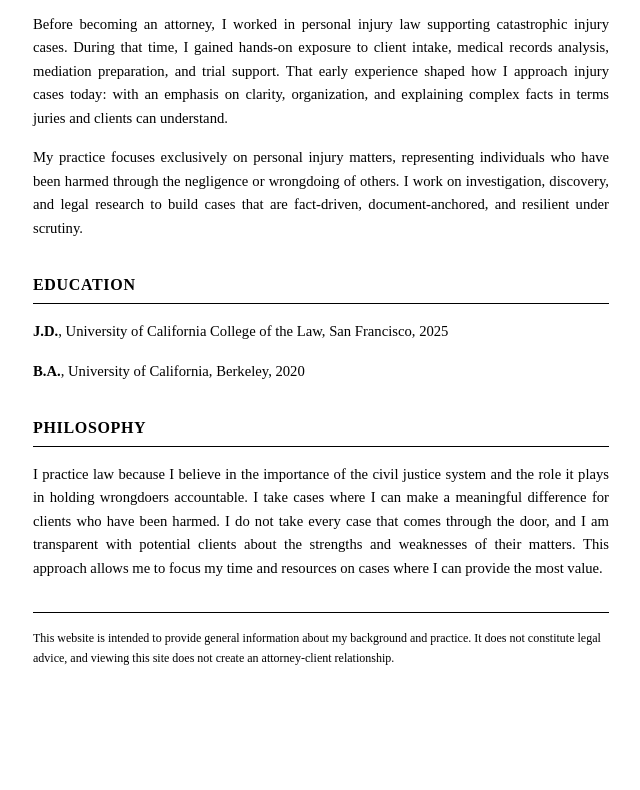
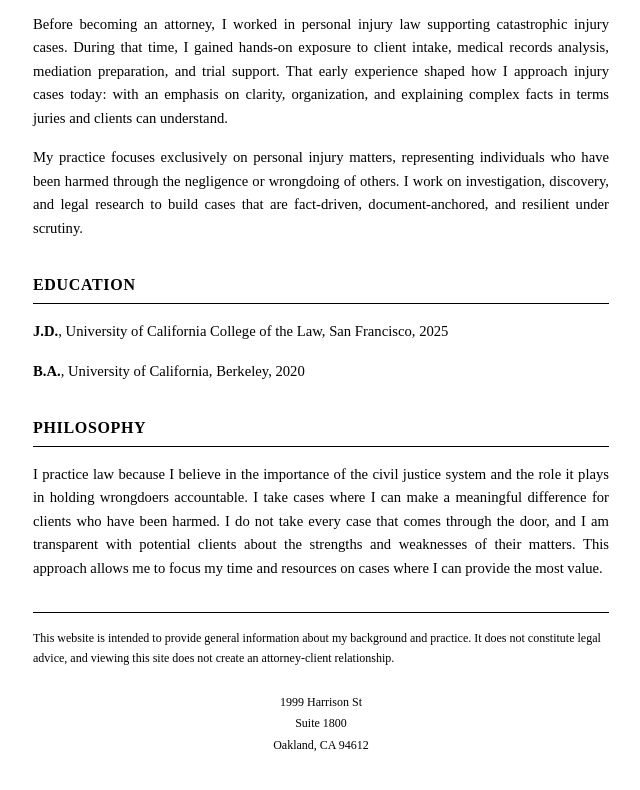
Before and after one commit to sersiousSenpai/yusufalbazian.com, a plain HTML site: page index.html in a window 1280 px wide. Shown: the part 871-1661 px from the top of the page, without its empty margins (319-959 px from the left). Drawn offline with Linux system fonts and the light colour scheme.

Commit message:
Add office address to footer with proper formatting and spacing

```diff
--- a/index.html
+++ b/index.html
@@ -157,6 +157,12 @@
       margin-bottom: 6pt;
     }
 
+    .footer .address {
+      text-align: center;
+      line-height: 1.8;
+      padding-top: 12pt;
+    }
+
     a {
       color: #000;
       text-decoration: underline;
@@ -262,6 +268,11 @@
       <p>
         This website is intended to provide general information about my background and practice. It does not constitute legal advice, and viewing this site does not create an attorney-client relationship.
       </p>
+      <p class="address">
+        1999 Harrison St<br />
+        Suite 1800<br />
+        Oakland, CA 94612
+      </p>
     </footer>
 
   </div>
```
